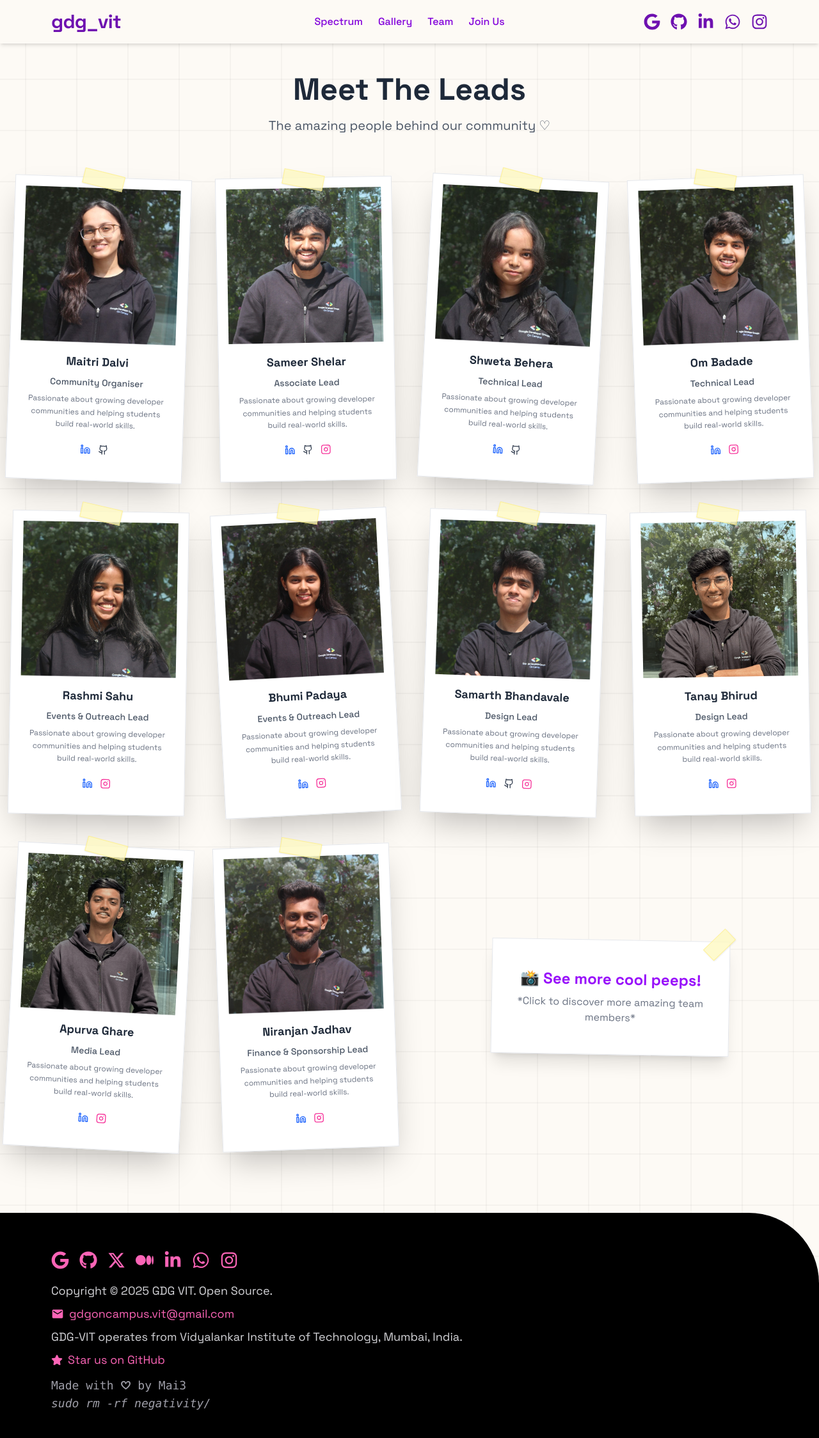
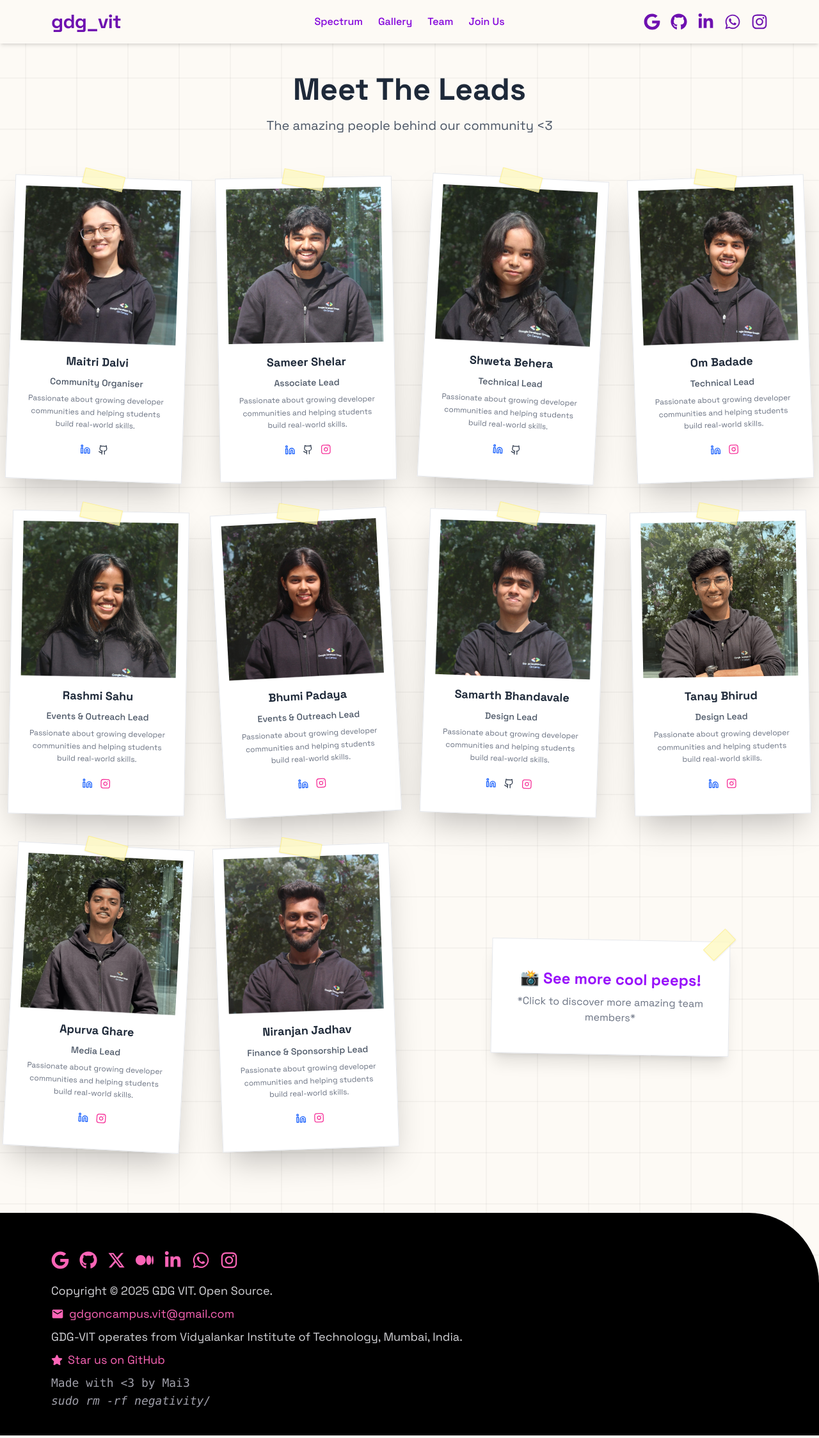
Before and after one commit to maitri-dalvi/gdgvit-web, a Next.js app: page /team in a window 1280 px wide. Shown: the whole page at 64% size. Built offline with nearby package versions, Linux system fonts and the light colour scheme.

Commit message:
fix: render issue

```diff
--- a/src/app/team/page.tsx
+++ b/src/app/team/page.tsx
@@ -145,7 +145,7 @@ export default function Team() {
               Meet The Leads
             </h1>
             <p className="text-xl text-gray-600 max-w-2xl mx-auto leading-relaxed">
-              The amazing people behind our community ♡
+              The amazing people behind our community <span>&lt;3</span>
             </p>
           </motion.div>
 
--- a/src/components/Footer.tsx
+++ b/src/components/Footer.tsx
@@ -69,7 +69,7 @@ const Footer = () => {
         </a>
 
         {/* Terminal Style Tagline */}
-        <p className="text-lg text-zinc-400 font-mono">Made with <span className="text-2xl">𖹭</span> by Mai3</p>
+        <p className="text-lg text-zinc-400 font-mono">Made with <span>&lt;3</span> by Mai3</p>
         <p className="text-lg text-zinc-400 italic font-mono">sudo rm -rf negativity/</p>
       </div>
     </footer>
--- a/src/components/TimelineSection.tsx
+++ b/src/components/TimelineSection.tsx
@@ -276,7 +276,7 @@ const TimelineSection = () => {
                               d="M12 21c4.97 0 9-4.03 9-9s-4.03-9-9-9-9 4.03-9 9 4.03 9 9 9zm0 0c2.5-3.5 2.5-8.5 0-12m0 0C9.5 9.5 7 12 7 12s2.5 2.5 5 3zm0 0c2.5-1 5-3 5-3s-2.5-2.5-5-3z"
                             />
                           </svg>
-                          Checkout Spectrum&rsquo;s website
+                          Checkout Spectrum&rsquo;s Website
                         </a>
                       </>
                     ) : (
```
